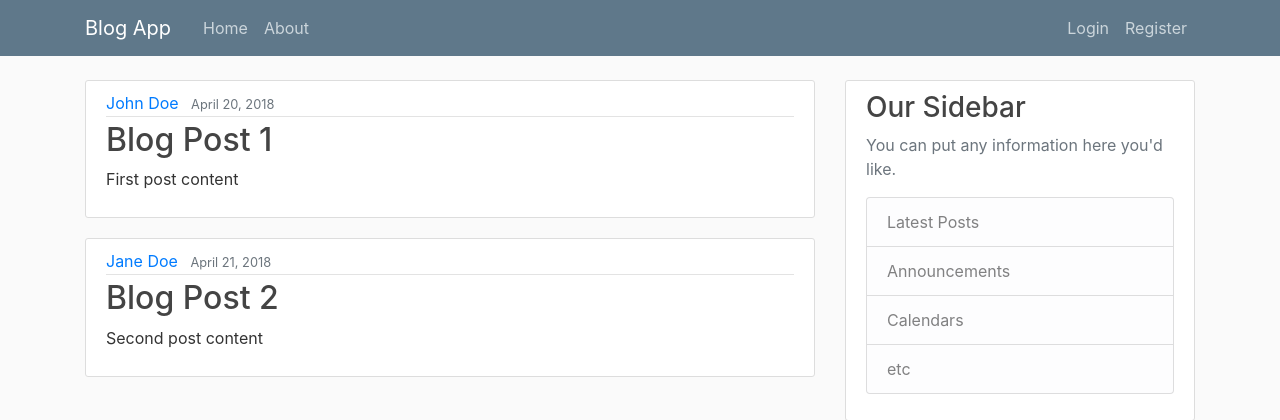
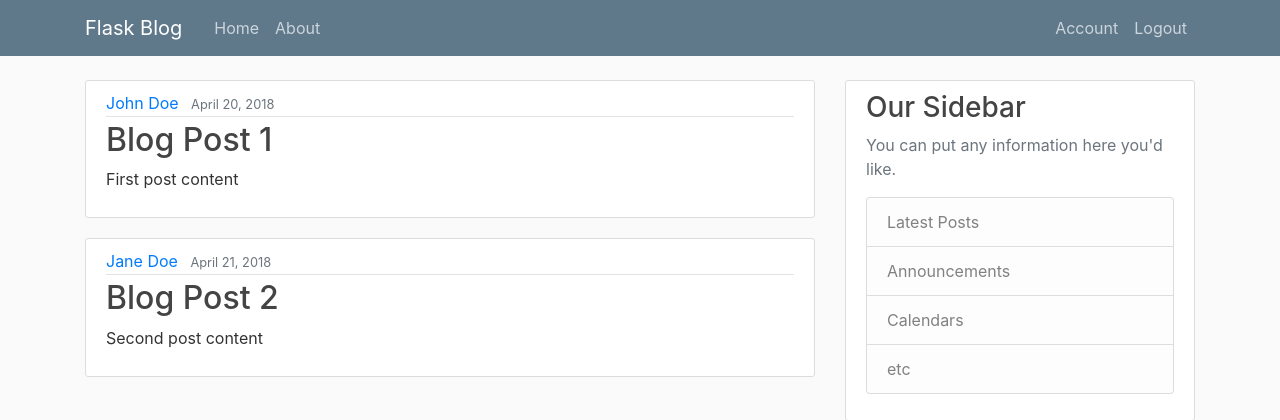
Before and after one commit to Vivvianne/Blog, a Flask app: page / in a window 1280 px wide. Shown: the top 420 px of the page. Run offline with Flask 2, Linux system fonts and the light colour scheme; a user stored in the database is signed in; some libraries are stand-ins or nearby versions.

Commit message:
created account.html

```diff
--- a/flaskblog/routes.py
+++ b/flaskblog/routes.py
@@ -67,3 +67,8 @@ def login():
 def logout():
     logout_user()
     return redirect(url_for('home'))
+
+@app.route("/account")
+@login_required
+def account():
+    return render_template('account.html', title='Account')
--- /dev/null
+++ b/flaskblog/templates/account.html
@@ -0,0 +1,4 @@
+{% extends "base.html" %}
+{% block content %}
+    <h1>{{ current_user.username }}</h1>
+{% endblock content %}
--- a/flaskblog/templates/base.html
+++ b/flaskblog/templates/base.html
@@ -15,7 +15,32 @@
     {% endif %}
 </head>
 <body>
-   {% include 'navbar.html' %}
+    <header class="site-header">
+      <nav class="navbar navbar-expand-md navbar-dark bg-steel fixed-top">
+        <div class="container">
+          <a class="navbar-brand mr-4" href="/">Flask Blog</a>
+          <button class="navbar-toggler" type="button" data-toggle="collapse" data-target="#navbarToggle" aria-controls="navbarToggle" aria-expanded="false" aria-label="Toggle navigation">
+            <span class="navbar-toggler-icon"></span>
+          </button>
+          <div class="collapse navbar-collapse" id="navbarToggle">
+            <div class="navbar-nav mr-auto">
+              <a class="nav-item nav-link" href="{{ url_for('home') }}">Home</a>
+              <a class="nav-item nav-link" href="{{ url_for('about') }}">About</a>
+            </div>
+            <!-- Navbar Right Side -->
+            <div class="navbar-nav">
+              {% if current_user.is_authenticated %}
+                <a class="nav-item nav-link" href="{{ url_for('account') }}">Account</a>
+                <a class="nav-item nav-link" href="{{ url_for('logout') }}">Logout</a>
+              {% else %}
+                <a class="nav-item nav-link" href="{{ url_for('login') }}">Login</a>
+                <a class="nav-item nav-link" href="{{ url_for('register') }}">Register</a>
+              {% endif %}
+            </div>
+          </div>
+        </div>
+      </nav>
+    </header>
 
     <main role="main" class="container">
       <div class="row">
--- a/flaskblog/templates/navbar.html
+++ b/flaskblog/templates/navbar.html
@@ -1,7 +1,8 @@
- <header class="site-header">
+
+    <header class="site-header">
       <nav class="navbar navbar-expand-md navbar-dark bg-steel fixed-top">
         <div class="container">
-          <a class="navbar-brand mr-4" href="/">Blog App</a>
+          <a class="navbar-brand mr-4" href="/">Flask Blog</a>
           <button class="navbar-toggler" type="button" data-toggle="collapse" data-target="#navbarToggle" aria-controls="navbarToggle" aria-expanded="false" aria-label="Toggle navigation">
             <span class="navbar-toggler-icon"></span>
           </button>
@@ -12,8 +13,13 @@
             </div>
             <!-- Navbar Right Side -->
             <div class="navbar-nav">
-              <a class="nav-item nav-link" href="{{ url_for('login') }}">Login</a>
-              <a class="nav-item nav-link" href="{{ url_for('register') }}">Register</a>
+              {% if current_user.is_authenticated %}
+                <a class="nav-item nav-link" href="{{ url_for('account') }}">Account</a>
+                <a class="nav-item nav-link" href="{{ url_for('logout') }}">Logout</a>
+              {% else %}
+                <a class="nav-item nav-link" href="{{ url_for('login') }}">Login</a>
+                <a class="nav-item nav-link" href="{{ url_for('register') }}">Register</a>
+              {% endif %}
             </div>
           </div>
         </div>
```
